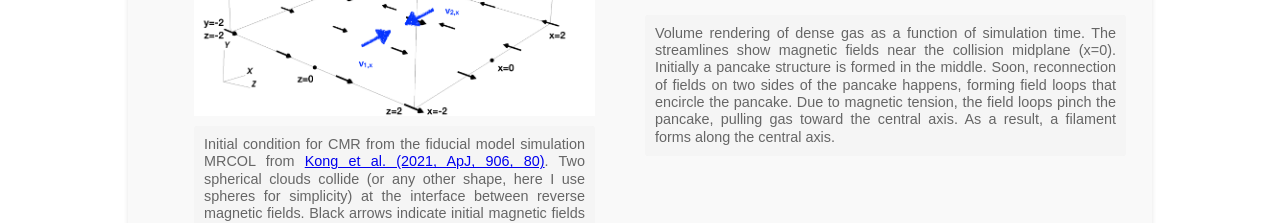
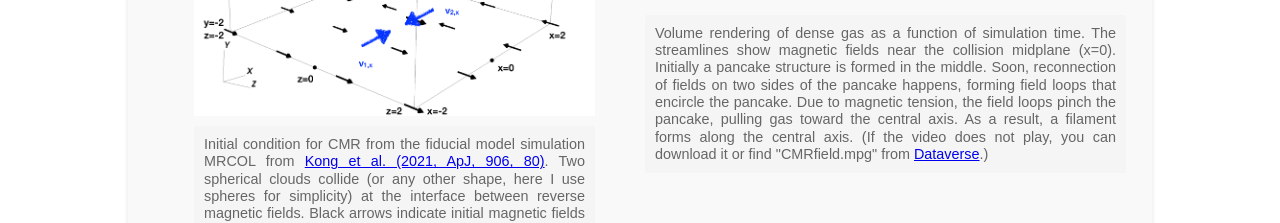
Before and after one commit to uatsk/uatsk.github.io, a plain HTML site: page research-cmr.html in a window 1280 px wide. Shown: the part 751-974 px from the top of the page. Drawn offline with Linux system fonts and the light colour scheme.

Commit message:
add video download

```diff
--- a/research-cmr.html
+++ b/research-cmr.html
@@ -98,7 +98,9 @@
                             encircle the pancake. Due to magnetic tension,
                             the field loops pinch the pancake, pulling gas
                             toward the central axis. As a result, a filament
-                            forms along the central axis.
+                            forms along the central axis. (If the video does
+                            not play, you can download it or find "CMRfield.mpg" from
+                            <a href="https://doi.org/10.7910/DVN/CXHWRR" target="_blank">Dataverse</a>.)
                         </figcaption>
                     </div>
                 </div>
```
